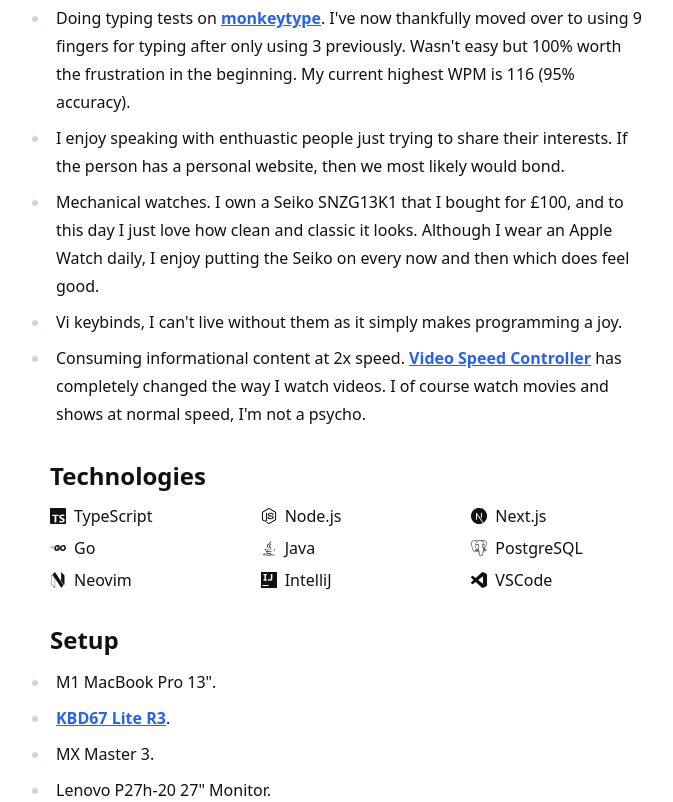
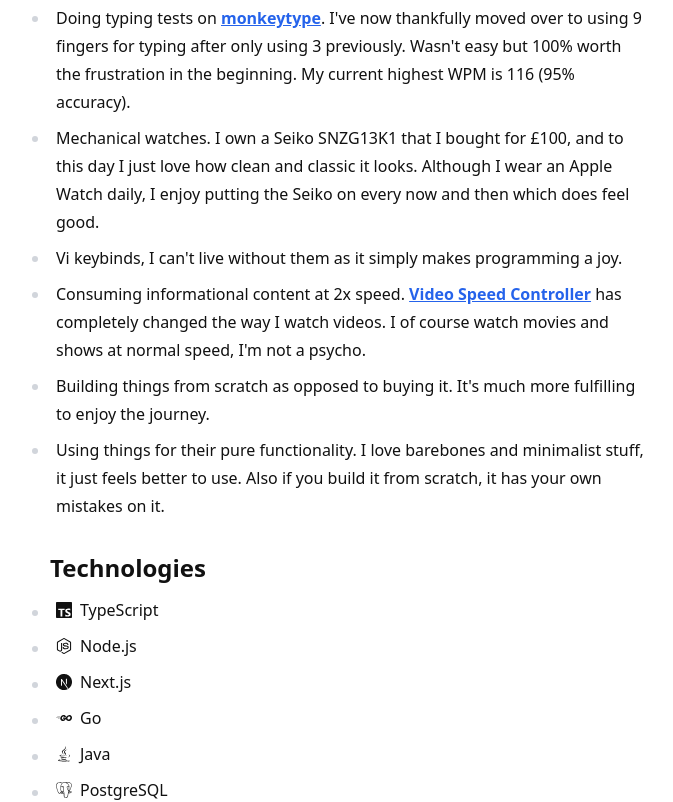
Before and after one commit to pzrsa/parsam.io, a Next.js app: page /about in a window 1280 px wide. Shown: the part 680-1482 px from the top of the page, without its empty margins (278-951 px from the left). Built offline with nearby package versions, Linux system fonts and the light colour scheme.

Commit message:
list of technologies

```diff
--- a/pages/about.tsx
+++ b/pages/about.tsx
@@ -22,11 +22,10 @@ interface TechItemProps {
 
 const TechItem: React.FC<TechItemProps> = ({ name, Icon }) => {
   return (
-    <li className="space-x-2 flex items-center">
-      <span>
-        <Icon />
+    <li>
+      <span className="gap-x-2 flex items-center">
+        <Icon /> {name}
       </span>
-      <span>{name}</span>
     </li>
   );
 };
@@ -104,11 +103,6 @@ const About: React.FC = ({}) => {
             accuracy).
           </li>
           <li>
-            I enjoy speaking with enthuastic people just trying to share their
-            interests. If the person has a personal website, then we most likely
-            would bond.
-          </li>
-          <li>
             Mechanical watches. I own a Seiko SNZG13K1 that I bought for £100,
             and to this day I just love how clean and classic it looks. Although
             I wear an Apple Watch daily, I enjoy putting the Seiko on every now
@@ -130,9 +124,18 @@ const About: React.FC = ({}) => {
             has completely changed the way I watch videos. I of course watch
             movies and shows at normal speed, I&apos;m not a psycho.
           </li>
+          <li>
+            Building things from scratch as opposed to buying it. It&apos;s much
+            more fulfilling to enjoy the journey.
+          </li>
+          <li>
+            Using things for their pure functionality. I love barebones and
+            minimalist stuff, it just feels better to use. Also if you build it
+            from scratch, it has your own mistakes on it.
+          </li>
         </ul>
         <h2 className="text-2xl font-bold mb-3 mt-8">Technologies</h2>
-        <ul className="list-disc grid grid-cols-2 gap-2 sm:grid-cols-3">
+        <ul className="list-disc prose dark:prose-invert">
           <TechItem name="TypeScript" Icon={SiTypescript} />
           <TechItem name="Node.js" Icon={SiNodedotjs} />
           <TechItem name="Next.js" Icon={SiNextdotjs} />
```
